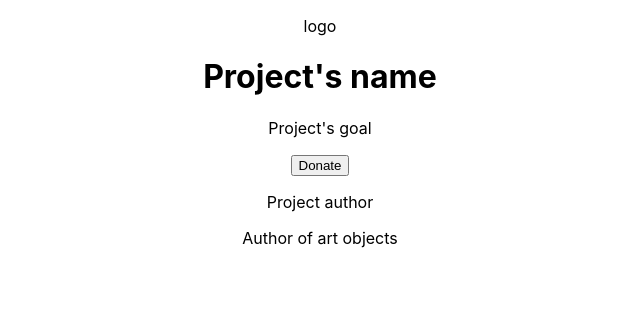
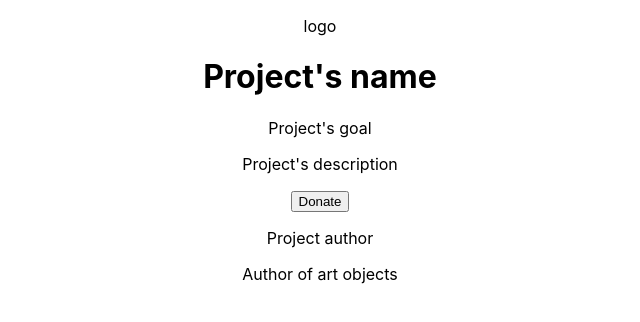
Before and after one commit to Innapoliakova/ukr-art-project, a React (Create React App) app: page / in a window 1280 px wide. Shown: the top 322 px of the page, without its empty margins (320-960 px from the left). Built offline with nearby package versions, Linux system fonts and the light colour scheme.

Commit message:
change About

```diff
--- a/src/components/About.jsx
+++ b/src/components/About.jsx
@@ -1,10 +1,9 @@
 const About = () => {
   return (
-
-      <div className="about">
-        <p>Project's goal</p>
-      </div>
-
+    <div className="about">
+      <p>Project's goal</p>
+      <p>Project's description</p>
+    </div>
   );
 };
 
```
